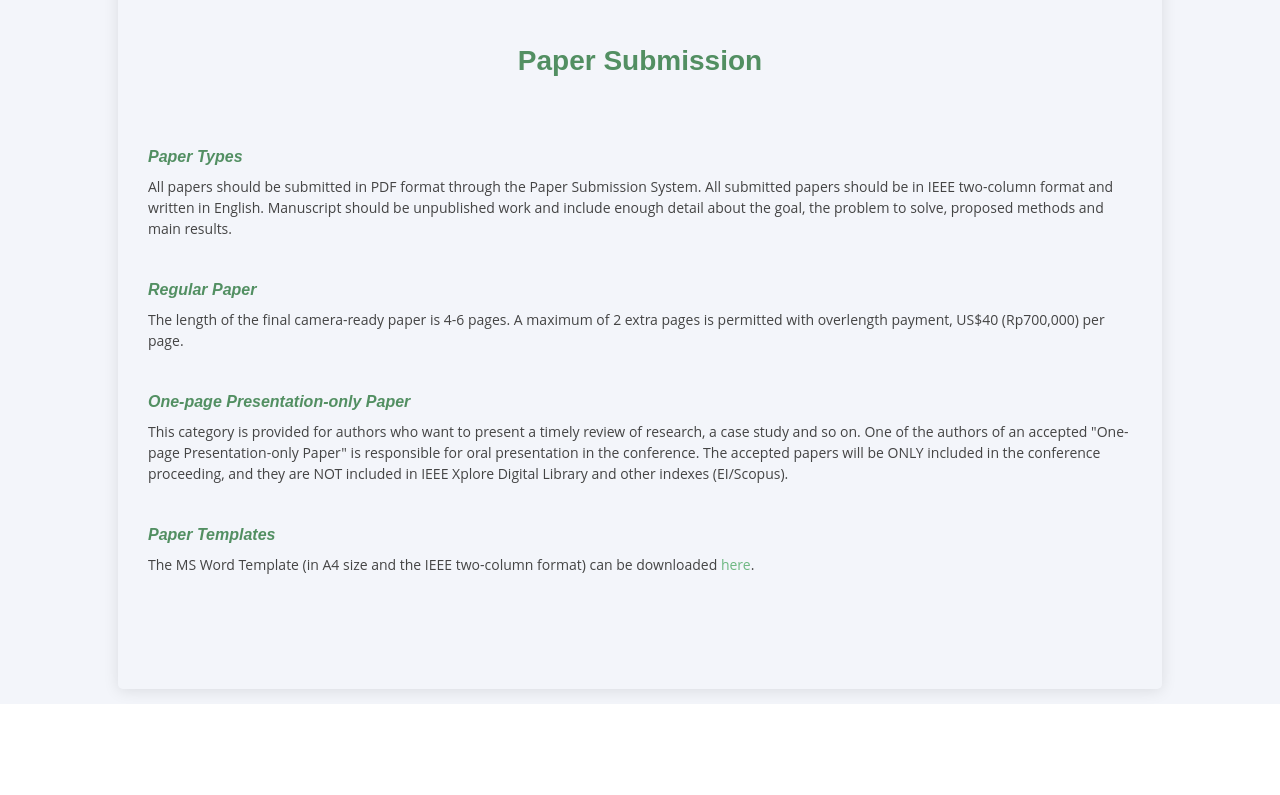
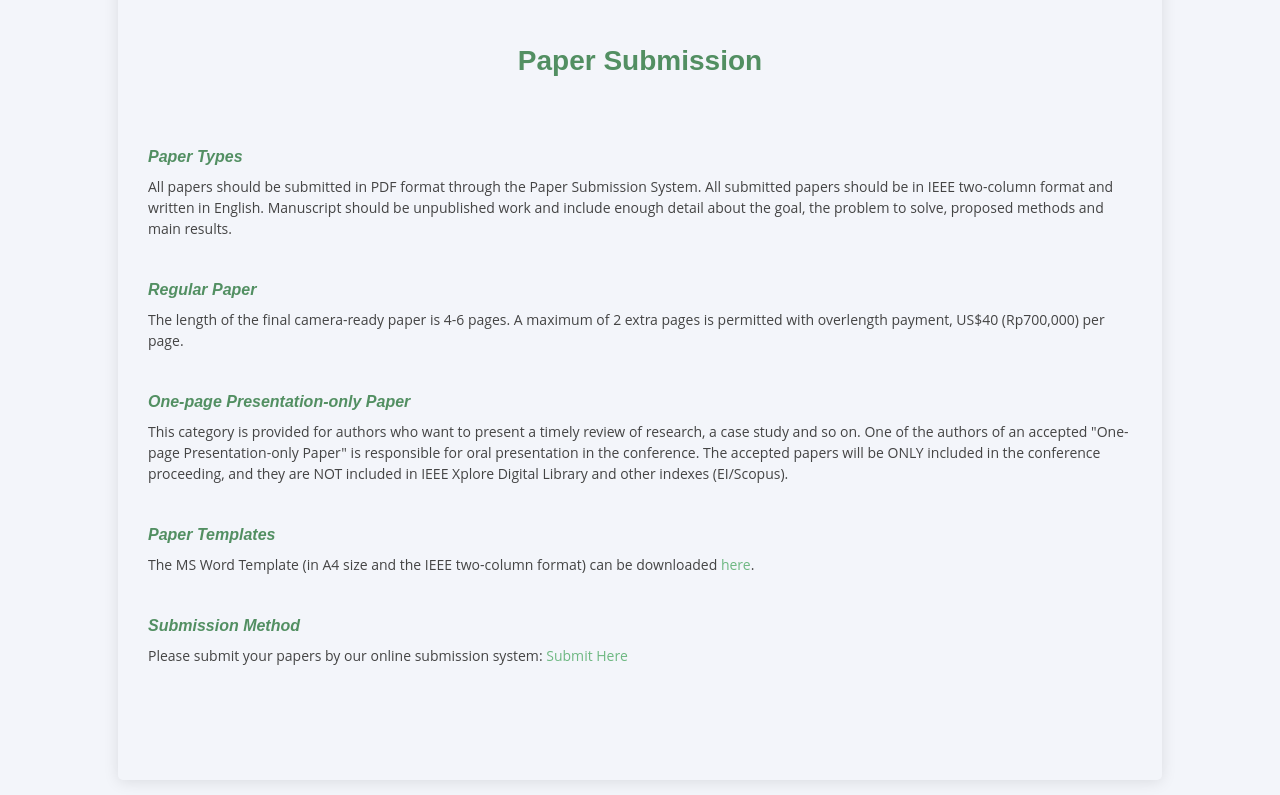
Before and after one commit to gaofront/gaofront.github.io, a plain HTML site: page submission.html in a window 1280 px wide. Shown: the part 1116-1911 px from the top of the page. Before the commit the page ends 1820 px from the top, so only its background shows below. Drawn offline with nearby package versions, Linux system fonts and the light colour scheme.

Commit message:
feat：update submission site

```diff
--- a/submission.html
+++ b/submission.html
@@ -120,7 +120,10 @@
 					<p>This category is provided for authors who want to present a timely review of research, a case study and so on. One of the authors of an accepted "One-page Presentation-only Paper" is responsible for oral presentation in the conference. The accepted papers will be ONLY included in the conference proceeding, and they are NOT included in IEEE Xplore Digital Library and other indexes (EI/Scopus).</p><br>
 
 					<h4>Paper Templates</h4>
-					<p>The MS Word Template (in A4 size and the IEEE two-column format) can be downloaded <a href=https://www.ieee.org/conferences/publishing/templates>here</a>.</p><br><br><br><br>
+					<p>The MS Word Template (in A4 size and the IEEE two-column format) can be downloaded <a href=https://www.ieee.org/conferences/publishing/templates>here</a>.</p><br>
+
+					<h4>Submission Method</h4>
+					<p>Please submit your papers by our online submission system: <a href="https://easychair.org/my2/conference?conf=icast2026" target="_blank">Submit Here</a></p><br><br><br><br>
 
                   </div>
                 </div>
```
